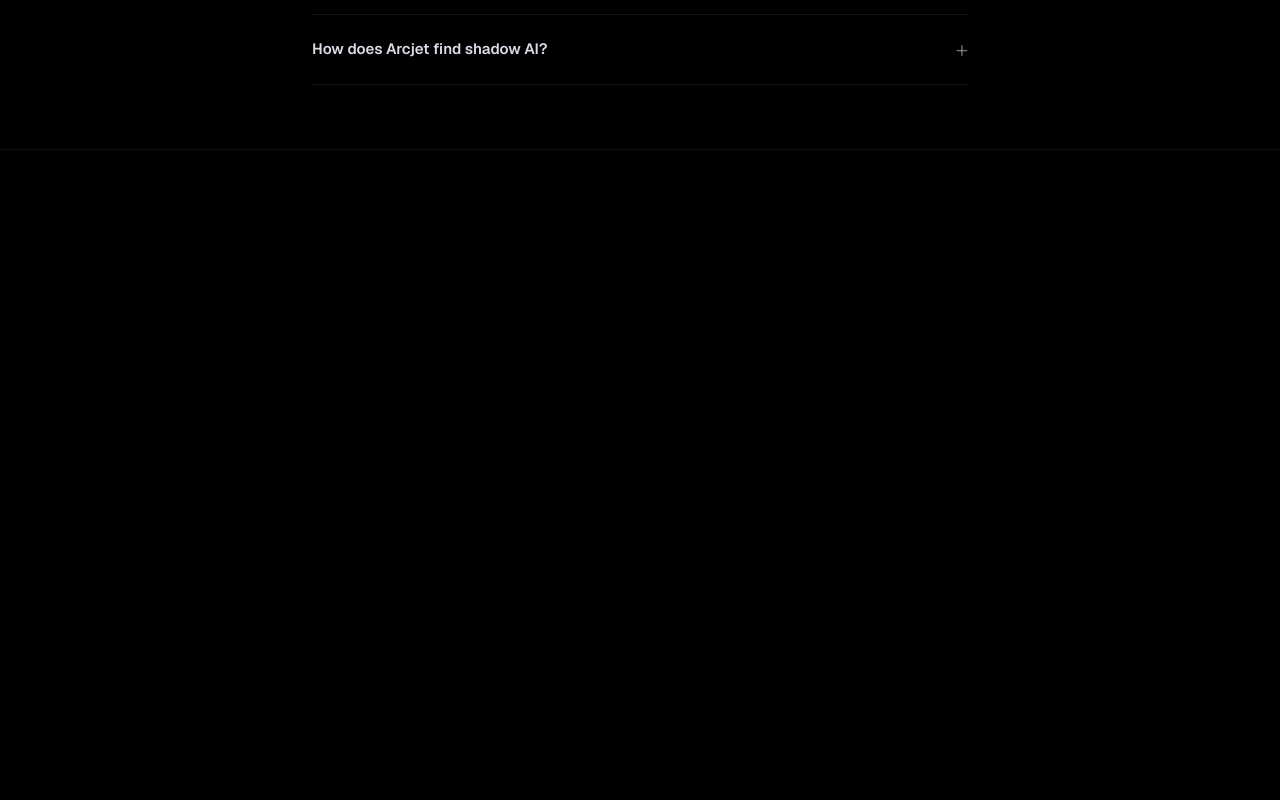
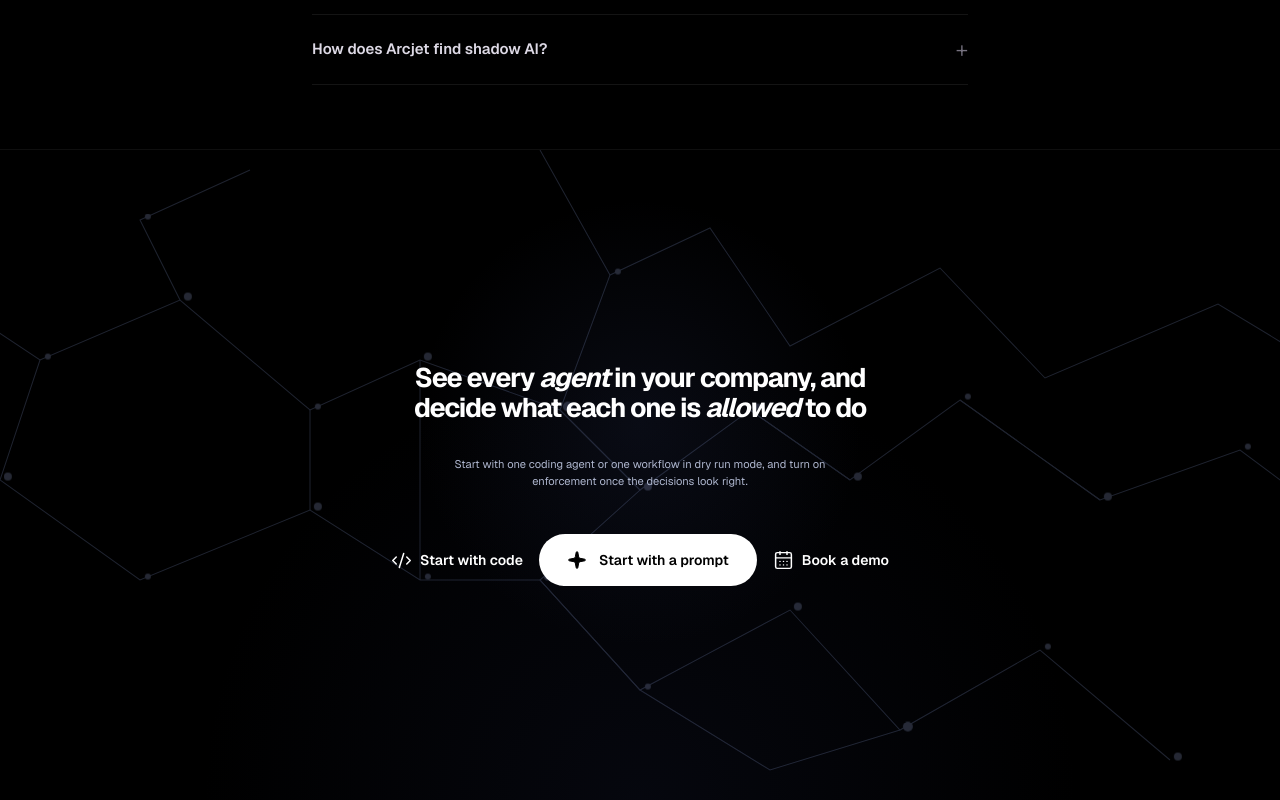
Before and after one commit to gaurav908408/website-clone, a Next.js app: page / in a window 1280 px wide. Shown: the part 8479-9279 px from the top of the page. Before the commit the page ends 8629 px from the top, so only its background shows below. Built offline with nearby package versions, Linux system fonts and the light colour scheme.

Commit message:
Add closing CTA section

```diff
--- /dev/null
+++ b/app/component/ClosingCTA.tsx
@@ -0,0 +1,103 @@
+"use client";
+
+import { CalendarDays, Code2, Copy, Sparkle } from "lucide-react";
+import { useState } from "react";
+
+export default function ClosingCTA() {
+  const [copied, setCopied] = useState(false);
+
+  const copyPrompt = async () => {
+    await navigator.clipboard.writeText(
+      "Run: npx skills add arcjet/skills\nAdd Arcjet protection to my app",
+    );
+    setCopied(true);
+    window.setTimeout(() => setCopied(false), 1400);
+  };
+
+  return (
+    <section className="relative min-h-[650px] w-full overflow-hidden bg-black text-white">
+      <div className="absolute inset-0 bg-[radial-gradient(circle_at_50%_42%,rgba(54,67,120,0.16),transparent_30%),radial-gradient(circle_at_50%_100%,rgba(30,38,78,0.18),transparent_48%)]" />
+
+      <svg
+        className="closing-network absolute inset-0 h-full w-full opacity-[0.36]"
+        viewBox="0 0 1440 650"
+        fill="none"
+        preserveAspectRatio="xMidYMid slice"
+        aria-hidden="true"
+      >
+        <g stroke="#7f91c4" strokeWidth="1">
+          <path d="M620 0L690 125L790 78L870 196L1020 118L1125 228L1298 154L1440 240" />
+          <path d="M690 125L640 260L720 340L830 260L930 330L1040 250L1180 350L1320 300L1440 390" />
+          <path d="M0 130L120 210L260 150L390 260L500 210L640 260L720 340L620 430L720 540L870 460L980 580L1120 500L1250 610" />
+          <path d="M120 210L80 330L220 430L390 360L500 430L620 430L720 540L850 620L980 580" />
+          <path d="M260 150L220 70L330 20" />
+          <path d="M390 260L390 360M500 210L500 430M830 260L930 330M1040 250L1180 350" />
+        </g>
+        <g className="closing-network-dots" fill="#9aa9d8">
+          {[
+            [220, 70, 3], [260, 150, 4], [390, 260, 3], [500, 210, 4],
+            [640, 260, 5], [690, 125, 3], [720, 340, 4], [830, 260, 3],
+            [930, 330, 4], [1040, 250, 3], [1180, 350, 4], [1320, 300, 3],
+            [120, 210, 3], [80, 330, 4], [220, 430, 3], [390, 360, 4],
+            [500, 430, 3], [620, 430, 4], [720, 540, 3], [870, 460, 4],
+            [980, 580, 5], [1120, 500, 3], [1250, 610, 4],
+          ].map(([cx, cy, r], index) => (
+            <circle key={index} cx={cx} cy={cy} r={r} />
+          ))}
+        </g>
+      </svg>
+
+      <div className="relative mx-auto flex min-h-[650px] max-w-[920px] flex-col items-center justify-center px-6 text-center sm:px-10">
+        <h2 className="max-w-[820px] text-[clamp(21px,2.1vw,31px)] font-bold leading-[1.12] tracking-[-0.045em]">
+          See every <span className="italic">agent</span> in your company, and
+          <br className="hidden sm:block" /> decide what each one is <span className="italic">allowed</span> to do
+        </h2>
+
+        <p className="mt-8 max-w-[650px] text-[clamp(10px,0.87vw,12px)] leading-[1.55] text-[#aeb6ce]">
+          Start with one coding agent or one workflow in dry run mode, and turn on
+          <br className="hidden md:block" /> enforcement once the decisions look right.
+        </p>
+
+        <div className="mt-11 flex flex-wrap items-center justify-center gap-4">
+          <a href="#code" className="flex h-[52px] items-center gap-2 rounded-full text-[14px] font-semibold text-white transition-opacity hover:opacity-70">
+            <Code2 size={21} strokeWidth={1.7} />
+            Start with code
+          </a>
+
+          <div className="group relative">
+            <a href="#prompt" className="flex h-[52px] items-center gap-3 rounded-full bg-white px-7 text-[14px] font-semibold text-black transition-colors hover:bg-[#e7e7ec]">
+              <Sparkle size={20} fill="black" strokeWidth={1.2} />
+              Start with a prompt
+            </a>
+
+            <div className="pointer-events-none absolute left-1/2 top-[calc(100%+24px)] z-20 flex h-[74px] w-[420px] -translate-x-1/2 translate-y-2 items-center justify-between rounded-lg border border-white/[0.06] bg-[#111321]/95 px-5 text-left opacity-0 shadow-[0_12px_40px_rgba(0,0,0,0.25)] transition-all duration-200 group-hover:pointer-events-auto group-hover:translate-y-0 group-hover:opacity-100 group-focus-within:pointer-events-auto group-focus-within:translate-y-0 group-focus-within:opacity-100">
+              <div className="font-mono text-[13px] leading-[1.65] text-[#d7d9e2] sm:text-[14px]">
+                <div><span className="mr-2 text-[#8f96aa]">1.</span>Run: npx skills add arcjet/skills</div>
+                <div><span className="mr-2 text-[#8f96aa]">2.</span>Add Arcjet protection to my app</div>
+              </div>
+              <button
+                type="button"
+                onClick={copyPrompt}
+                className="ml-3 flex h-9 w-9 shrink-0 items-center justify-center rounded-md text-[#8f96aa] transition-colors hover:bg-white/[0.06] hover:text-white"
+                aria-label="Copy prompt"
+              >
+                <Copy size={17} />
+              </button>
+              {copied && (
+                <span className="absolute bottom-1 right-5 text-[10px] text-[#aeb6ce]">
+                  Copied
+                </span>
+              )}
+            </div>
+          </div>
+
+          <a href="#demo" className="flex h-[52px] items-center gap-2 rounded-full text-[14px] font-semibold text-white transition-opacity hover:opacity-70">
+            <CalendarDays size={21} strokeWidth={1.7} />
+            Book a demo
+          </a>
+        </div>
+
+      </div>
+    </section>
+  );
+}
--- a/app/globals.css
+++ b/app/globals.css
@@ -40,3 +40,23 @@ body {
 .animate-marquee-reverse {
   animation: marquee-reverse 30s linear infinite;
 }
+
+@keyframes network-pulse {
+  0%, 100% { opacity: 0.24; transform: scale(1); }
+  50% { opacity: 0.52; transform: scale(1.008); }
+}
+
+.closing-network {
+  transform-origin: center;
+  animation: network-pulse 7s ease-in-out infinite;
+}
+
+@keyframes network-drift {
+  0%, 100% { transform: translate3d(0, 0, 0); }
+  50% { transform: translate3d(18px, -8px, 0); }
+}
+
+.closing-network-dots {
+  transform-origin: center;
+  animation: network-drift 9s ease-in-out infinite;
+}
--- a/app/page.tsx
+++ b/app/page.tsx
@@ -12,6 +12,7 @@ import PolicySection from "./component/PolicySection";
 import PositionSection from "./component/PositionSection";
 import ProofSection from "./component/ProofSection";
 import FAQSection from "./component/FAQSection";
+import ClosingCTA from "./component/ClosingCTA";
 
 
 
@@ -43,6 +44,7 @@ export default function Home() {
       <PositionSection />
       <ProofSection />
       <FAQSection />
+      <ClosingCTA />
 
     </main>
   );
```
